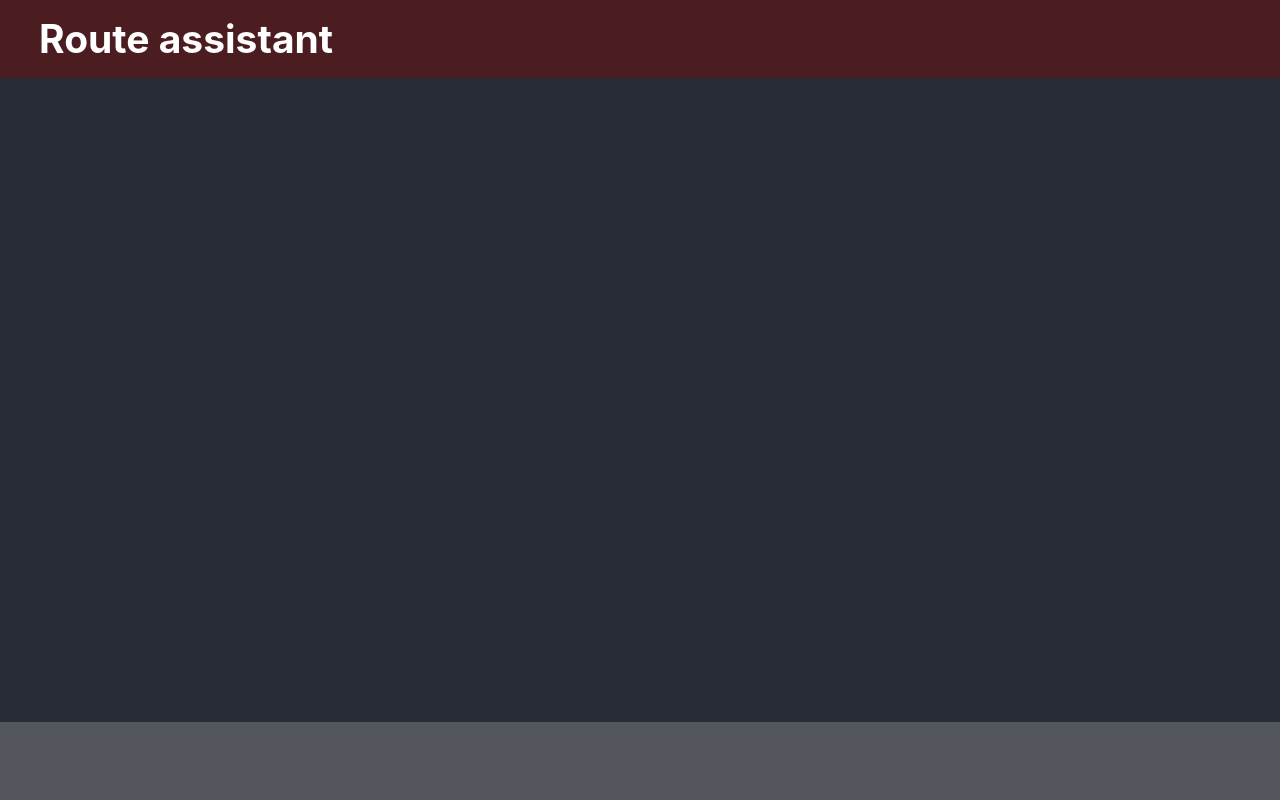
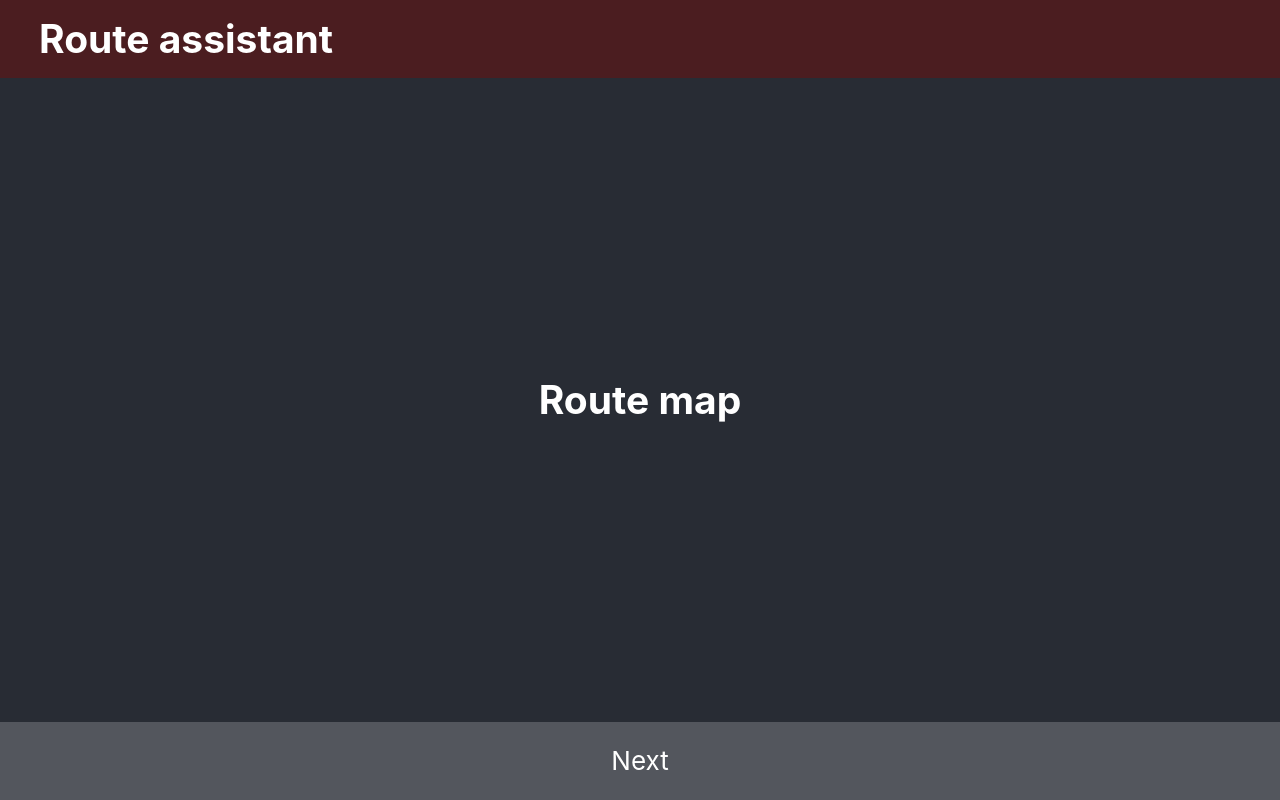
Before and after one commit to MCesarczyk/route-assistant, a React (Create React App) app: page /routeMap in a window 1280 px wide. Before the commit this address had no page. Built offline with nearby package versions, Linux system fonts and the light colour scheme.

Commit message:
created Navigation and RouteMap view

```diff
--- a/src/App.tsx
+++ b/src/App.tsx
@@ -3,32 +3,45 @@ import { BrowserRouter, Route, Routes } from 'react-router-dom';
 import { Footer, Header, Main, Wrapper } from './components/Layout/styled';
 import Headline from './components/Headline';
 import Home from './views/Home';
+import Navigation from './components/Navigation';
+import RouteMap from './views/RouteMap';
+import { Location } from './interfaces';
 
 const App = () => {
-  const [origin, setOrigin] = useState([]);
-  const [destination, setDestination] = useState([]);
+  const [origin, setOrigin] = useState<Location | undefined>(undefined);
+  const [destination, setDestination] = useState<Location | undefined>(undefined);
 
   useEffect(() => console.log(origin), [origin]);
   useEffect(() => console.log(destination), [destination]);
 
   return (
     <Wrapper>
-      <Header>
-        <Headline title="Route assistant" />
-      </Header>
-      <Main>
-        <BrowserRouter>
+      <BrowserRouter>
+        <Header>
+          <Headline title="Route assistant" />
+        </Header>
+        <Main>
           <Routes>
             <Route index element={
               <Home
+                origin={origin}
+                destination={destination}
                 setOrigin={setOrigin}
                 setDestination={setDestination}
               />
             } />
+            <Route path="routeMap" element={
+              <RouteMap
+                origin={origin?.position}
+                destination={destination?.position}
+              />
+            } />
           </Routes>
-        </BrowserRouter>
-      </Main>
-      <Footer />
+        </Main>
+        <Footer>
+          <Navigation />
+        </Footer>
+      </BrowserRouter>
     </Wrapper >
   );
 }
--- a/src/components/Layout/styled.tsx
+++ b/src/components/Layout/styled.tsx
@@ -35,5 +35,6 @@ export const Footer = styled.footer`
   height: ${FOOTER_HEIGHT}em;
   display: flex;
   align-items: center;
+  justify-content: center;
   background-color: ${({ theme }) => theme.color.enlight};
 `
--- /dev/null
+++ b/src/components/Navigation/index.tsx
@@ -0,0 +1,7 @@
+import { Link } from "react-router-dom";
+
+const Navigation = () => (
+  <Link to="routeMap" >Next</Link>
+);
+
+export default Navigation;
--- a/src/components/SearchForm/index.tsx
+++ b/src/components/SearchForm/index.tsx
@@ -1,30 +1,38 @@
-import { useState } from "react";
+import { useEffect, useState } from "react";
 import { getGeocode } from "../../utils/getGeocode";
 import Button from "../Button";
 import Input from "../Input";
 import Dropdown from "./Dropdown";
 import { Space } from "../Space/styled";
 import { SearchFormWrapper, StyledForm } from "./styled";
+import { Location } from "../../interfaces";
 
 interface SearchFormProps {
   label: string,
   placeholder?: string,
+  result: Location | undefined,
   setResult: Function
 }
 
-interface address {
+interface Address {
   title: string
 }
 
-const SearchForm = ({ label, placeholder, setResult }: SearchFormProps) => {
-  const [query, setQuery] = useState('');
+const SearchForm = ({ label, placeholder, result, setResult }: SearchFormProps) => {
+  const [query, setQuery] = useState<string>('');
   const [visible, setVisible] = useState(false);
   const [results, setResults] = useState([]);
+
+  useEffect(() => {
+    if (result) {
+      setQuery(result.title)
+    }
+  }, []);
 
   const handleSearch = async (e: any) => {
     e.preventDefault();
 
-    if (query) {
+    if (query && typeof (query) === 'string') {
       const data = await getGeocode(encodeURIComponent(query));
       setResults(data);
       setVisible(true);
@@ -32,7 +40,7 @@ const SearchForm = ({ label, placeholder, setResult }: SearchFormProps) => {
   };
 
   const onQueryChange = (value: string) => {
-    const newAddress: address = results.filter(({ id }) => id === value)[0];
+    const newAddress: Address = results.filter(({ id }) => id === value)[0];
     setQuery(newAddress.title);
     setResult(newAddress);
   };
--- a/src/views/Home/index.tsx
+++ b/src/views/Home/index.tsx
@@ -1,20 +1,25 @@
 import SearchForm from "../../components/SearchForm";
+import { Location } from "../../interfaces";
 
-interface homeProps {
+interface HomeProps {
+  origin: Location | undefined,
   setOrigin: Function,
+  destination: Location | undefined,
   setDestination: Function
 }
 
-const Home = ({ setOrigin, setDestination }: homeProps) => (
+const Home = ({ origin, setOrigin, destination, setDestination }: HomeProps) => (
   <>
     <SearchForm
       label="From:"
       placeholder="Start point"
+      result={origin}
       setResult={setOrigin}
     />
     <SearchForm
       label="To:"
       placeholder="Finish point"
+      result={destination}
       setResult={setDestination}
     />
   </>
--- /dev/null
+++ b/src/views/RouteMap/index.tsx
@@ -0,0 +1,16 @@
+import { useEffect } from "react";
+import { Position } from "../../interfaces";
+
+interface RouteProps {
+  origin: Position | undefined,
+  destination: Position | undefined
+}
+
+const RouteMap = ({ origin, destination }: RouteProps) => {
+  useEffect(() => console.log(origin), [origin]);
+  useEffect(() => console.log(destination), [destination]);
+
+  return (<h2>Route map</h2>);
+};
+
+export default RouteMap;
```
Also changed, not shown: src/interfaces.d.ts (added, +9 -0 lines).
